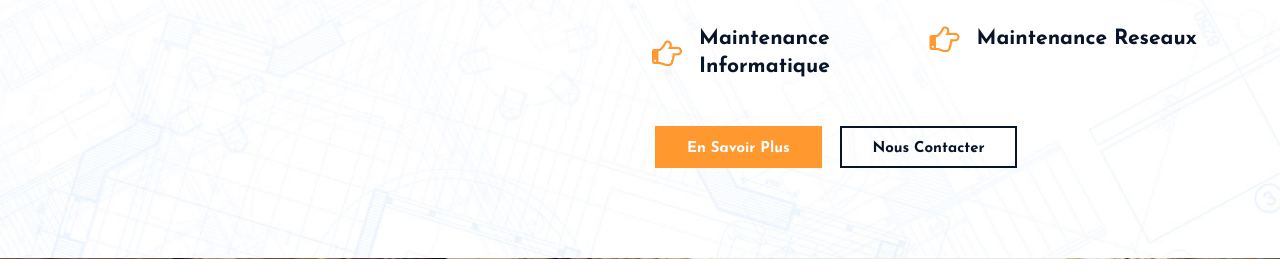
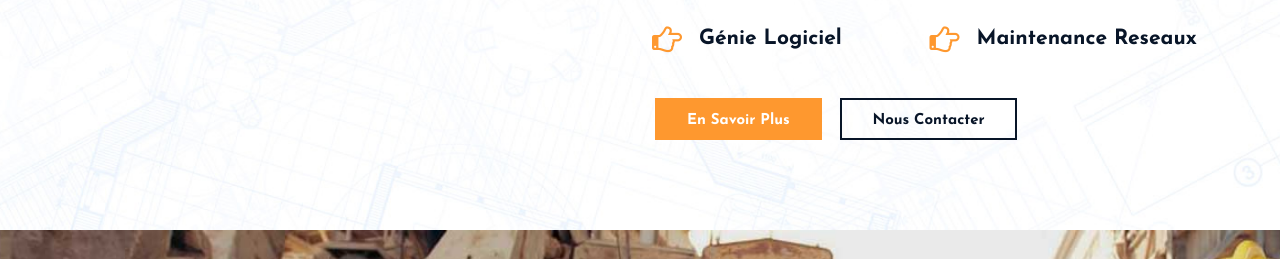
Before and after one commit to joelitok/brainsengineeringTop, a PHP site: page / in a window 1280 px wide. Shown: the part 1384-1643 px from the top of the page. Run offline with PHP 8.4, Linux system fonts and the light colour scheme.

Commit message:
modification des domaine d application

```diff
--- a/index.php
+++ b/index.php
@@ -546,7 +546,7 @@ vos installations et équipements électriques pour vérifier leurs conformités
                                                 <i class="fa fa-hand-o-right"></i>
                                             </div>
                                             <div class="featured-title">
-                                                <h5>Maintenance informatique</h5>
+                                                <h5>Génie logiciel</h5>
                                             </div>
                                         </div>
                                     </div><!-- featured-icon-box end-->
```
